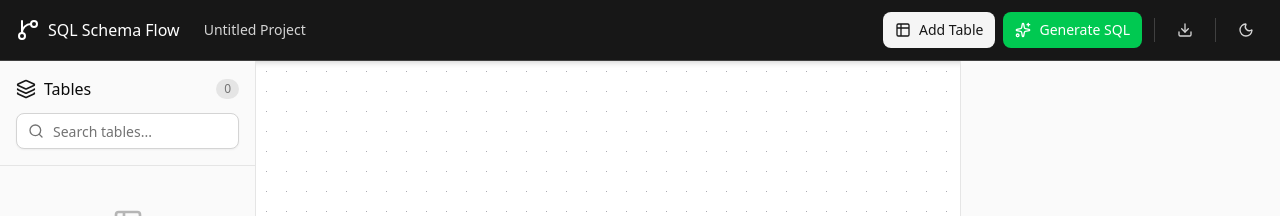
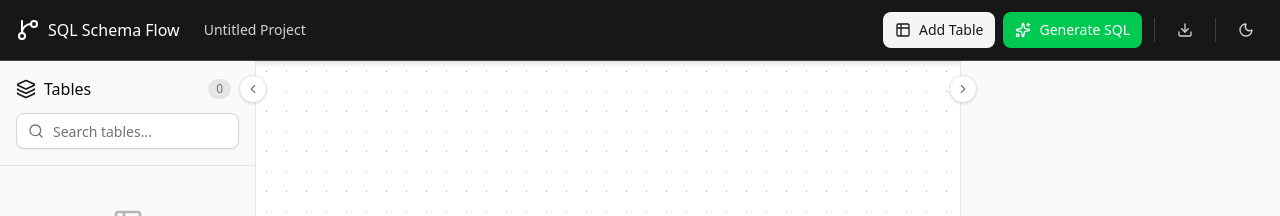
Before and after one commit to prasadkarmalkar/sql-schema-flow, a React (Vite) app: page / in a window 1280 px wide. Shown: the top 216 px of the page. Built offline with nearby package versions, Linux system fonts and the light colour scheme.

Commit message:
Make left and right sidebar collapsible

```diff
--- a/src/components/LeftSidebar.tsx
+++ b/src/components/LeftSidebar.tsx
@@ -1,12 +1,13 @@
 import { useState } from "react";
 import { Input } from "./ui/input";
-import { Search, Table2, Layers } from "lucide-react";
+import { Search, Table2, Layers, ChevronLeft, ChevronRight } from "lucide-react";
 import { useSQLTables } from "../stores/sql-tables";
 import { useReactFlow } from "@xyflow/react";
 
 const LeftSidebar = () => {
   const { nodes, setSelectedItem } = useSQLTables();
   const [searchQuery, setSearchQuery] = useState("");
+  const [isCollapsed, setIsCollapsed] = useState(false);
   const reactFlow = useReactFlow();
 
   const filteredTables = nodes.filter((node) => {
@@ -34,13 +35,28 @@ const LeftSidebar = () => {
   };
 
   return (
-    <div className="w-64 h-full bg-neutral-50 dark:bg-card border-r border-neutral-200 dark:border-border flex flex-col">
-      {/* Header */}
-      <div className="p-4 border-b border-neutral-200 dark:border-border">
+    <div className={`relative h-full bg-neutral-50 dark:bg-card border-r border-neutral-200 dark:border-border flex flex-col transition-all duration-300 ${isCollapsed ? 'w-12' : 'w-64'}`}>
+      {/* Collapse Button */}
+      <button
+        onClick={() => setIsCollapsed(!isCollapsed)}
+        className="absolute top-3.5 -right-3 z-10 bg-white dark:bg-card border border-neutral-200 dark:border-border rounded-full p-1.5 hover:bg-neutral-100 dark:hover:bg-background shadow-sm transition-colors"
+        title={isCollapsed ? "Expand sidebar" : "Collapse sidebar"}
+      >
+        {isCollapsed ? (
+          <ChevronRight className="h-3.5 w-3.5 text-muted-foreground" />
+        ) : (
+          <ChevronLeft className="h-3.5 w-3.5 text-muted-foreground" />
+        )}
+      </button>
+
+      {!isCollapsed && (
+        <>
+          {/* Header */}
+          <div className="p-4 border-b border-neutral-200 dark:border-border">
         <div className="flex items-center gap-2 mb-3">
           <Layers className="h-5 w-5 text-primary" />
           <h2 className="text-table-title text-foreground">Tables</h2>
-          <span className="ml-auto text-xs text-muted-foreground bg-neutral-200 dark:bg-muted px-2 py-0.5 rounded-full">
+          <span className="ml-auto mr-2 text-xs text-muted-foreground bg-neutral-200 dark:bg-muted px-2 py-0.5 rounded-full">
             {nodes.length}
           </span>
         </div>
@@ -95,6 +111,8 @@ const LeftSidebar = () => {
           Press <kbd className="px-1.5 py-0.5 bg-white dark:bg-card border border-neutral-300 dark:border-border rounded text-xs font-mono">A</kbd> to add table
         </p>
       </div>
+        </>
+      )}
     </div>
   );
 };
--- a/src/components/RightSidebar.tsx
+++ b/src/components/RightSidebar.tsx
@@ -1,3 +1,4 @@
+import { useState } from "react";
 import { Input } from "./ui/input";
 import {
   Select,
@@ -10,9 +11,10 @@ import {
 } from "./ui/select";
 import { SQLDataTypes } from "../data/data";
 import { useSQLTables, type Column } from "../stores/sql-tables";
-import { Settings, Key, Link, Database, Info } from "lucide-react";
+import { Settings, Key, Link, Database, Info, ChevronLeft, ChevronRight } from "lucide-react";
 
 const RightSidebar = () => {
+  const [isCollapsed, setIsCollapsed] = useState(false);
   const {
     selectedItem,
     getSelectedTable,
@@ -40,8 +42,22 @@ const RightSidebar = () => {
 
   if (!selectedItem.type) {
     return (
-      <div className="w-80 h-full bg-neutral-50 dark:bg-card border-l border-neutral-200 dark:border-border flex flex-col">
-        <div className="flex-1 flex items-center justify-center text-center p-6">
+      <div className={`relative h-full bg-neutral-50 dark:bg-card border-l border-neutral-200 dark:border-border flex flex-col transition-all duration-300 ${isCollapsed ? 'w-12' : 'w-80'}`}>
+        {/* Collapse Button */}
+        <button
+          onClick={() => setIsCollapsed(!isCollapsed)}
+          className="absolute top-3.5 -left-3 z-10 bg-white dark:bg-card border border-neutral-200 dark:border-border rounded-full p-1.5 hover:bg-neutral-100 dark:hover:bg-background shadow-sm transition-colors"
+          title={isCollapsed ? "Expand sidebar" : "Collapse sidebar"}
+        >
+          {isCollapsed ? (
+            <ChevronLeft className="h-3.5 w-3.5 text-muted-foreground" />
+          ) : (
+            <ChevronRight className="h-3.5 w-3.5 text-muted-foreground" />
+          )}
+        </button>
+
+        {!isCollapsed && (
+          <div className="flex-1 flex items-center justify-center text-center p-6">
           <div>
             <Settings className="h-12 w-12 text-muted-foreground mx-auto mb-3 opacity-50" />
             <h3 className="text-sm font-medium text-foreground mb-1">No Selection</h3>
@@ -50,6 +66,7 @@ const RightSidebar = () => {
             </p>
           </div>
         </div>
+        )}
       </div>
     );
   }
@@ -57,9 +74,24 @@ const RightSidebar = () => {
   // Table Properties View
   if (selectedItem.type === 'table' && selectedTable) {
     return (
-      <div className="w-80 h-full bg-neutral-50 dark:bg-card border-l border-neutral-200 dark:border-border flex flex-col">
-        {/* Header */}
-        <div className="p-4 border-b border-neutral-200 dark:border-border">
+      <div className={`relative h-full bg-neutral-50 dark:bg-card border-l border-neutral-200 dark:border-border flex flex-col transition-all duration-300 ${isCollapsed ? 'w-12' : 'w-80'}`}>
+        {/* Collapse Button */}
+        <button
+          onClick={() => setIsCollapsed(!isCollapsed)}
+          className="absolute top-3.5 -left-3 z-10 bg-white dark:bg-card border border-neutral-200 dark:border-border rounded-full p-1.5 hover:bg-neutral-100 dark:hover:bg-background shadow-sm transition-colors"
+          title={isCollapsed ? "Expand sidebar" : "Collapse sidebar"}
+        >
+          {isCollapsed ? (
+            <ChevronLeft className="h-3.5 w-3.5 text-muted-foreground" />
+          ) : (
+            <ChevronRight className="h-3.5 w-3.5 text-muted-foreground" />
+          )}
+        </button>
+
+        {!isCollapsed && (
+          <>
+            {/* Header */}
+            <div className="p-4 border-b border-neutral-200 dark:border-border">
           <div className="flex items-center gap-2">
             <Database className="h-5 w-5 text-primary" />
             <h2 className="text-table-title text-foreground">Table Properties</h2>
@@ -121,6 +153,8 @@ const RightSidebar = () => {
             </div>
           </div>
         </div>
+          </>
+        )}
       </div>
     );
   }
@@ -128,9 +162,24 @@ const RightSidebar = () => {
   // Column Properties View
   if (selectedItem.type === 'column' && selectedColumn) {
     return (
-      <div className="w-80 h-full bg-neutral-50 dark:bg-card border-l border-neutral-200 dark:border-border flex flex-col">
-        {/* Header */}
-        <div className="p-4 border-b border-neutral-200 dark:border-border">
+      <div className={`relative h-full bg-neutral-50 dark:bg-card border-l border-neutral-200 dark:border-border flex flex-col transition-all duration-300 ${isCollapsed ? 'w-12' : 'w-80'}`}>
+        {/* Collapse Button */}
+        <button
+          onClick={() => setIsCollapsed(!isCollapsed)}
+          className="absolute top-4 -left-3 z-10 bg-white dark:bg-card border border-neutral-200 dark:border-border rounded-full p-1.5 hover:bg-neutral-100 dark:hover:bg-background shadow-sm transition-colors"
+          title={isCollapsed ? "Expand sidebar" : "Collapse sidebar"}
+        >
+          {isCollapsed ? (
+            <ChevronLeft className="h-3.5 w-3.5 text-muted-foreground" />
+          ) : (
+            <ChevronRight className="h-3.5 w-3.5 text-muted-foreground" />
+          )}
+        </button>
+
+        {!isCollapsed && (
+          <>
+            {/* Header */}
+            <div className="p-4 border-b border-neutral-200 dark:border-border">
           <div className="flex items-center gap-2">
             <Settings className="h-5 w-5 text-primary" />
             <h2 className="text-table-title text-foreground">Column Properties</h2>
@@ -321,8 +370,8 @@ const RightSidebar = () => {
               className="w-full min-h-16 px-3 py-2 text-sm bg-white dark:bg-background border border-neutral-300 dark:border-border rounded-lg resize-none focus:outline-none focus:ring-2 focus:ring-primary"
             />
           </div>
-        </div>
-      </div>
+        </div>          </>
+        )}      </div>
     );
   }
 
```
Also changed, not shown: src/components/TopNavBar.tsx (line endings or trailing spaces).
